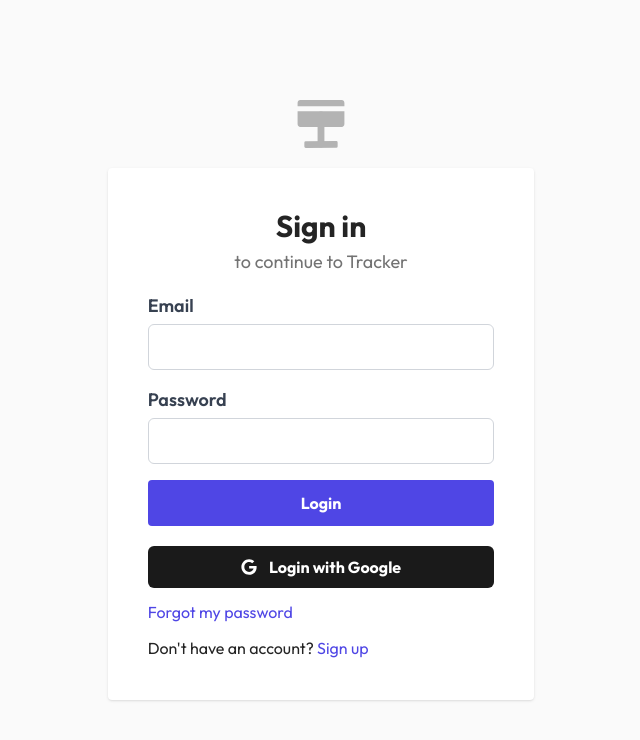
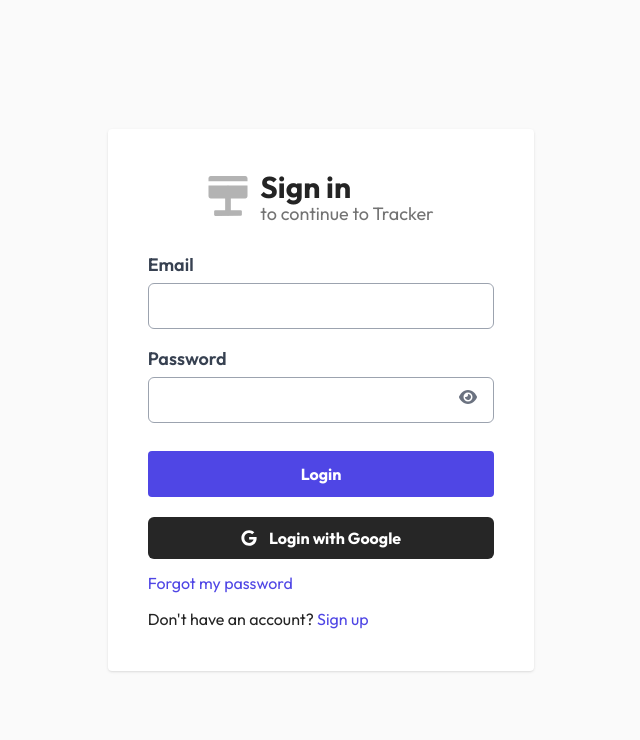
Before and after one commit to and27/tracker, a React (Vite) app: page /login in a window 1280 px wide. Shown: the top 740 px of the page, without its empty margins (319-959 px from the left). Built offline with nearby package versions, Linux system fonts and the light colour scheme; no server answers; the database is empty.

Commit message:
style(login): modify login container styles

```diff
--- a/src/components/Forms/InputWithLabel.tsx
+++ b/src/components/Forms/InputWithLabel.tsx
@@ -1,3 +1,5 @@
+import { FaEye } from "react-icons/fa6";
+
 const InputWithLabel = ({
   label,
   name,
@@ -6,16 +8,29 @@ const InputWithLabel = ({
 }: inputLabelProps) => (
   <label
     htmlFor={name}
-    className="flex flex-col text-gray-700 dark:text-neutral-200 font-semibold text-lg"
+    className="relative flex flex-col text-gray-700 dark:text-neutral-200 font-semibold text-lg"
   >
     {label}
     <input
-      className="bg-transparent border border-gray-300 p-2 rounded-md mt-1"
+      className="bg-transparent border border-gray-400 p-2 rounded-md mt-1"
       type={type}
       id={name}
       name={name}
       onChange={handleChange}
     />
+    {name === "password" && (
+      <>
+        <button
+          className="bg-transparent p-0 absolute right-4 bottom-4 text-gray-500"
+          onClick={() => {
+            const input = document.getElementById(name) as HTMLInputElement;
+            input.type = input.type === "password" ? "text" : "password";
+          }}
+        >
+          <FaEye />
+        </button>
+      </>
+    )}
   </label>
 );
 
--- a/src/components/Forms/LoginForm.tsx
+++ b/src/components/Forms/LoginForm.tsx
@@ -36,11 +36,11 @@ const LoginForm: React.FC<loginFormProps> = ({ loginUser, loginError }) => {
         type="password"
         handleChange={handleChange}
       />
-      <div className="gap-2 text-rose-700">
+      <div className="gap-2 text-rose-700 mt-3">
         {loginError && <p>{loginError}</p>}
         <Button className="w-full">Login</Button>
         <button
-          className="font-bold text-white mt-5 w-full flex items-center gap-3 justify-center bg-google py-2 rounded-md"
+          className="bg-neutral-800 font-bold text-white mt-5 w-full flex items-center gap-3 justify-center py-2 rounded-md"
           onClick={googleLogin}
         >
           <FaGoogle /> Login with Google
--- a/src/components/Forms/PasswordRecovery.tsx
+++ b/src/components/Forms/PasswordRecovery.tsx
@@ -24,7 +24,7 @@ const PasswordRecoveryForm = ({
       >
         Email
         <input
-          className="bg-transparent border border-gray-300 p-2 rounded-md mt-1"
+          className="bg-transparent border border-gray-400 p-2 rounded-md mt-1"
           type="email"
           id="email"
           placeholder="Enter your email"
--- a/src/components/Forms/Signup.tsx
+++ b/src/components/Forms/Signup.tsx
@@ -55,9 +55,9 @@ const SignupForm = () => {
         type="password"
         handleChange={handleChange}
       />
-      <div className="gap-2 text-rose-700">
+      <div className="gap-2 text-rose-700 mt-3">
         {error && <p>{error}</p>}
-        <Button>Sign up</Button>
+        <Button className="w-full">Sign up</Button>
       </div>
     </form>
   );
--- a/src/components/LogoImage.tsx
+++ b/src/components/LogoImage.tsx
@@ -1,16 +1,12 @@
-import { Link } from "react-router-dom";
-
 const LogoImage = () => {
   return (
-    <Link to="/">
-      <img
-        src="/logoCard.svg"
-        alt="logo"
-        width="50"
-        height="50"
-        className="mx-auto mb-5 size-[2rem] lg:size-[3rem] filter brightness-75 dark:brightness-100"
-      />
-    </Link>
+    <img
+      src="/logoCard.svg"
+      alt="logo"
+      width="45"
+      height="45"
+      className="size-[2rem] lg:size-[2.5rem] filter brightness-75 dark:brightness-100"
+    />
   );
 };
 
--- a/src/pages/LoginPage.tsx
+++ b/src/pages/LoginPage.tsx
@@ -25,14 +25,16 @@ const LoginPage = () => {
   return (
     <section className="min-h-screen bg-neutral-50 dark:bg-neutral-900 grid items-center">
       <div>
-        <LogoImage />
-        <div className="bg-white dark:bg-neutral-800 shadow p-5 mx-3 sm:p-10 md:mx-auto rounded md:w-1/2 xl:w-1/3">
-          <h1 className="text-center text-3xl font-bold font-outfit">
-            Sign in
-          </h1>
-          <p className="text-center text-neutral-500 dark:text-neutral-400 pt-1 pb-4 text-lg">
-            to continue to Tracker
-          </p>
+        <div className="flex flex-col justify-center bg-white dark:bg-transparent shadow p-5 mx-3 sm:p-10 md:mx-auto rounded md:w-1/2 xl:w-1/3">
+          <Link to="/" className="flex gap-3 justify-center items-center mb-7">
+            <LogoImage />
+            <div>
+              <h1 className="text-3xl font-bold font-outfit">Sign in</h1>
+              <p className="text-neutral-500 dark:text-neutral-400 text-lg leading-none">
+                to continue to Tracker
+              </p>
+            </div>
+          </Link>
           <LoginForm loginError={error} loginUser={loginUser} />
           <p className="mt-3">
             <Link
--- a/src/pages/PasswordRecoverys.tsx
+++ b/src/pages/PasswordRecoverys.tsx
@@ -3,6 +3,7 @@ import { sendPasswordRecoveryEmail } from "../utils/supabaseLogin";
 import LogoImage from "../components/LogoImage";
 import PasswordRecoveryForm from "../components/Forms/PasswordRecovery";
 import { toast } from "react-toastify";
+import { Link } from "react-router-dom";
 
 const PasswordRecovery = () => {
   const [email, setEmail] = useState("");
@@ -22,11 +23,13 @@ const PasswordRecovery = () => {
   return (
     <section className="h-screen bg-neutral-50 dark:bg-neutral-900 grid items-center">
       <div>
-        <LogoImage />
-        <div className="bg-white dark:bg-neutral-800 shadow p-10 rounded sm:w-1/2 lg:w-1/3 sm:mx-auto mx-5">
-          <h1 className="text-center text-3xl font-bold font-outfit mb-6">
+        <Link to="/" className="flex gap-3 justify-center items-center mb-7">
+          <LogoImage />
+          <h1 className="text-3xl font-bold font-outfit leading-0">
             Password Recovery
           </h1>
+        </Link>
+        <div className="bg-white dark:bg-transparent shadow p-10 rounded sm:w-1/2 lg:w-1/3 sm:mx-auto mx-5">
           <PasswordRecoveryForm
             handleSubmit={handleSubmit}
             email={email}
--- a/src/pages/SignupPage.tsx
+++ b/src/pages/SignupPage.tsx
@@ -15,15 +15,16 @@ const SignupPage = () => {
 
   return (
     <section className="min-h-screen bg-neutral-50 dark:bg-neutral-900 grid items-center">
+      <div className="flex flex-col justify-center bg-white dark:bg-transparent shadow p-5 mx-3 sm:p-10 md:mx-auto rounded md:w-1/2 xl:w-1/3">
+        <Link to="/" className="flex gap-3 justify-center items-center mb-7">
+          <LogoImage />
           <div>
-        <LogoImage />
-        <div className="bg-white dark:bg-neutral-800 shadow p-5 mx-3 sm:p-10 md:mx-auto rounded md:w-1/2 xl:w-1/3">
-          <h1 className="text-center text-3xl font-bold font-outfit">
-            Welcome
-          </h1>
-          <p className="text-center text-neutral-500 dark:text-neutral-400 pt-1 pb-4 text-lg">
+            <h1 className="text-3xl font-bold font-outfit">Welcome</h1>
+            <p className="text-neutral-500 dark:text-neutral-400 leading-none text-lg">
               let's create your account
             </p>
+          </div>
+        </Link>
         <SignupForm />
         <p className="mt-3">
           Already have an account?{" "}
@@ -32,7 +33,6 @@ const SignupPage = () => {
           </Link>
         </p>
       </div>
-      </div>
     </section>
   );
 };
```
Lines whose indentation alone changed are shown as unchanged.
